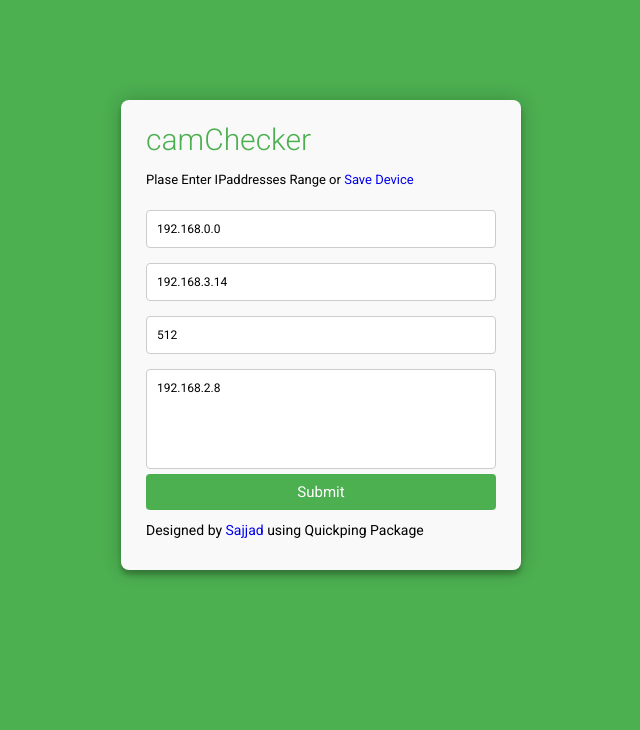
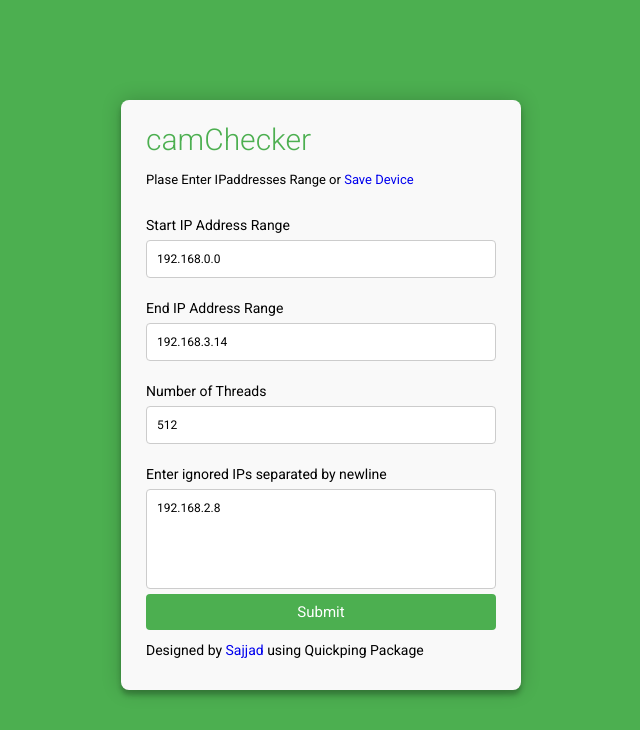
Before and after one commit to iamsajjad/camchecker, a Django app: page / in a window 1280 px wide. Shown: the top 730 px of the page, without its empty margins (319-959 px from the left). Run offline with Django 3.2, Linux system fonts and the light colour scheme.

Commit message:
Update : change placeholders with labels

```diff
--- a/templates/homepage.html
+++ b/templates/homepage.html
@@ -10,15 +10,19 @@
         <a href="/"><h3>camChecker</h3></a>
         <h4>Plase Enter IPaddresses Range or <a href="/saveDevice/">Save Device<a></h4>
         <fieldset>
-          <input type="text" id="srange" name="srange" placeholder="Start Range IP" value="192.168.0.0">
+          <label>Start IP Address Range</label>
+          <input type="text" id="srange" name="srange" placeholder="" value="192.168.0.0">
         </fieldset>
         <fieldset>
-          <input type="text" id="erange" name="erange" placeholder="End Range IP" value="192.168.3.14">
+          <label>End IP Address Range</label>
+          <input type="text" id="erange" name="erange" placeholder="" value="192.168.3.14">
         </fieldset>
         <fieldset>
-          <input type="number" id="threads" name="threads" placeholder="End Range IP" min="1" max="1024" value="512">
+          <label>Number of Threads</label>
+          <input type="number" id="threads" name="threads" placeholder="" min="1" max="1024" value="512">
         </fieldset>
-        <textarea name="ignore" rows="30" cols="100" placeholder="Enter ignored IPs separated by newline">192.168.2.8</textarea>
+          <label>Enter ignored IPs separated by newline</label>
+        <textarea name="ignore" rows="30" cols="100" placeholder="">192.168.2.8</textarea>
         </fieldset>
         <button name="submit" type="submit" id="addressesForm-submit" data-submit="...Sending">Submit</button>
         </fieldset>
--- a/templates/saveDevice.html
+++ b/templates/saveDevice.html
@@ -10,9 +10,11 @@
         <a href="/"><h3>camChecker</h3></a>
         <h4>Save Device 'name' associated with it 'ip_address'</h4>
         <fieldset>
+          <label>Device IP Address</label>
           <input type="text" id="srange" name="ipaddress" placeholder="IP address" value="">
         </fieldset>
         <fieldset>
+          <label>Device Name</label>
           <input type="text" id="erange" name="name" placeholder="Device Name" value="">
         </fieldset>
         <button name="submit" type="submit" id="addressesForm-submit" data-submit="...Sending">Submit</button>
```
